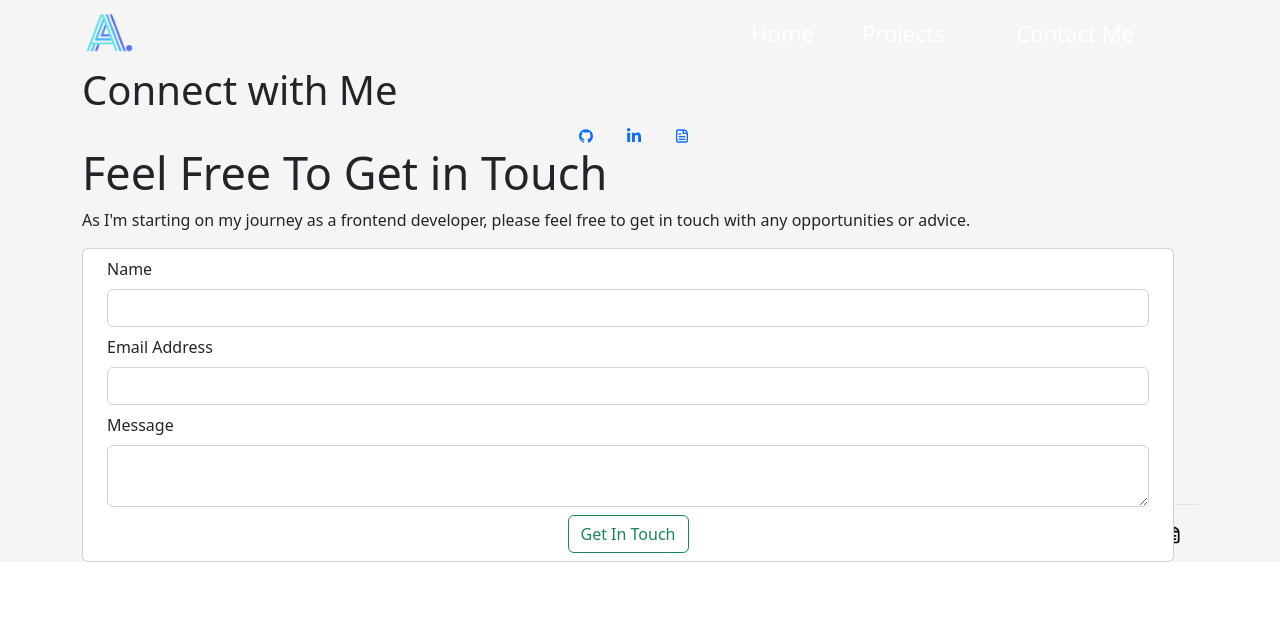
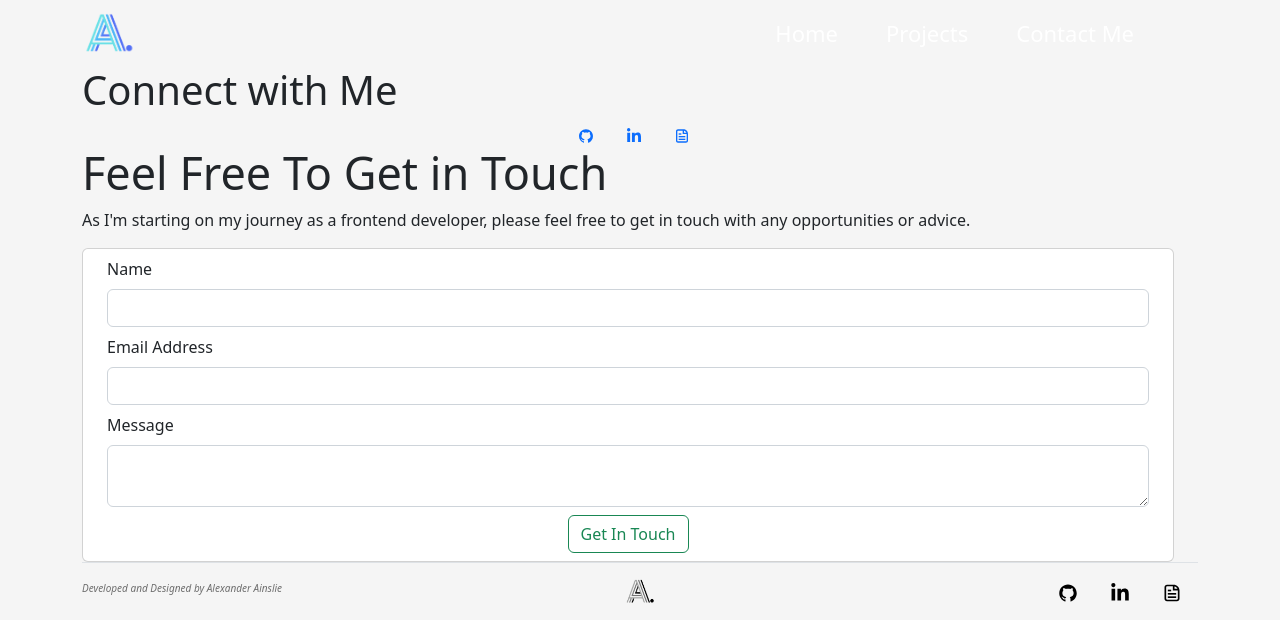
Before and after one commit to AlexAins/React-Portfolio, a React (Create React App) app: page /#/contact in a window 1280 px wide. Shown: the top 642 px of the page. Built offline with nearby package versions, Linux system fonts and the light colour scheme.

Commit message:
fixed footer issue

```diff
--- a/src/components/Contact/Contact.css
+++ b/src/components/Contact/Contact.css
@@ -1,3 +1,4 @@
 #contactContainer{
     padding-top: 66px;
+    padding-bottom: 58px;
 }
--- a/src/components/Header/NavTabs.js
+++ b/src/components/Header/NavTabs.js
@@ -15,7 +15,7 @@ function NavTabs() {
           Projects
         </Link>
       </li>
-      <li className="nav-items mx-5">
+      <li className="nav-items ms-4 me-5">
         <Link to="/contact" className="text-decoration-none nav-item">
           Contact Me
         </Link>
--- a/src/components/Projects/Projects.css
+++ b/src/components/Projects/Portfolio.css
@@ -1,3 +1,4 @@
 #portfolioContainer{
     padding-top: 66px;
+    padding-bottom: 58px;
 }
--- a/src/components/Projects/Portfolio.js
+++ b/src/components/Projects/Portfolio.js
@@ -1,7 +1,7 @@
 import React from "react";
 import ProjectCard from "./ProjectCard";
 import projects from "./projects.json";
-import "./Projects.css";
+import "./Portfolio.css";
 
 
 class Portfolio extends React.Component {
```
